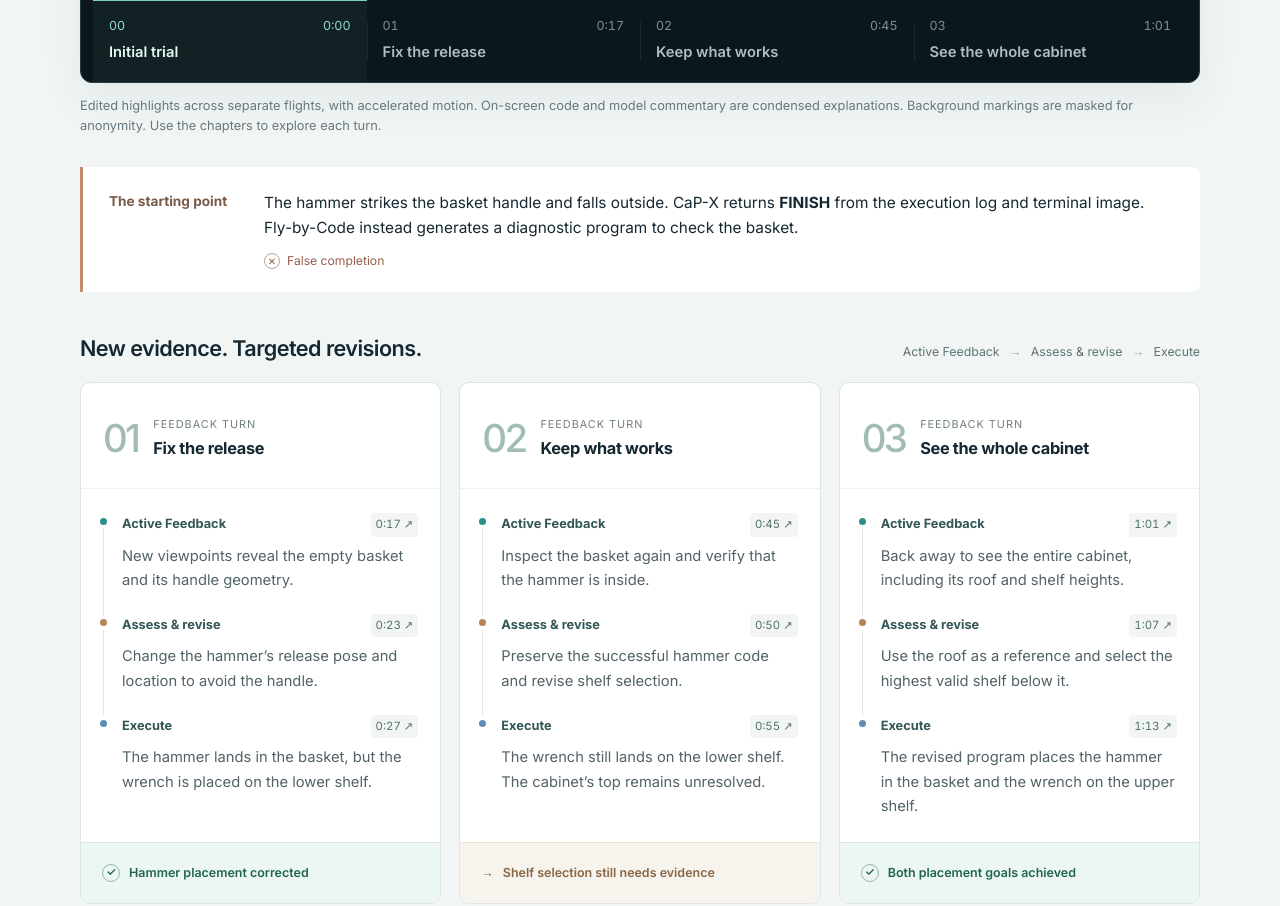
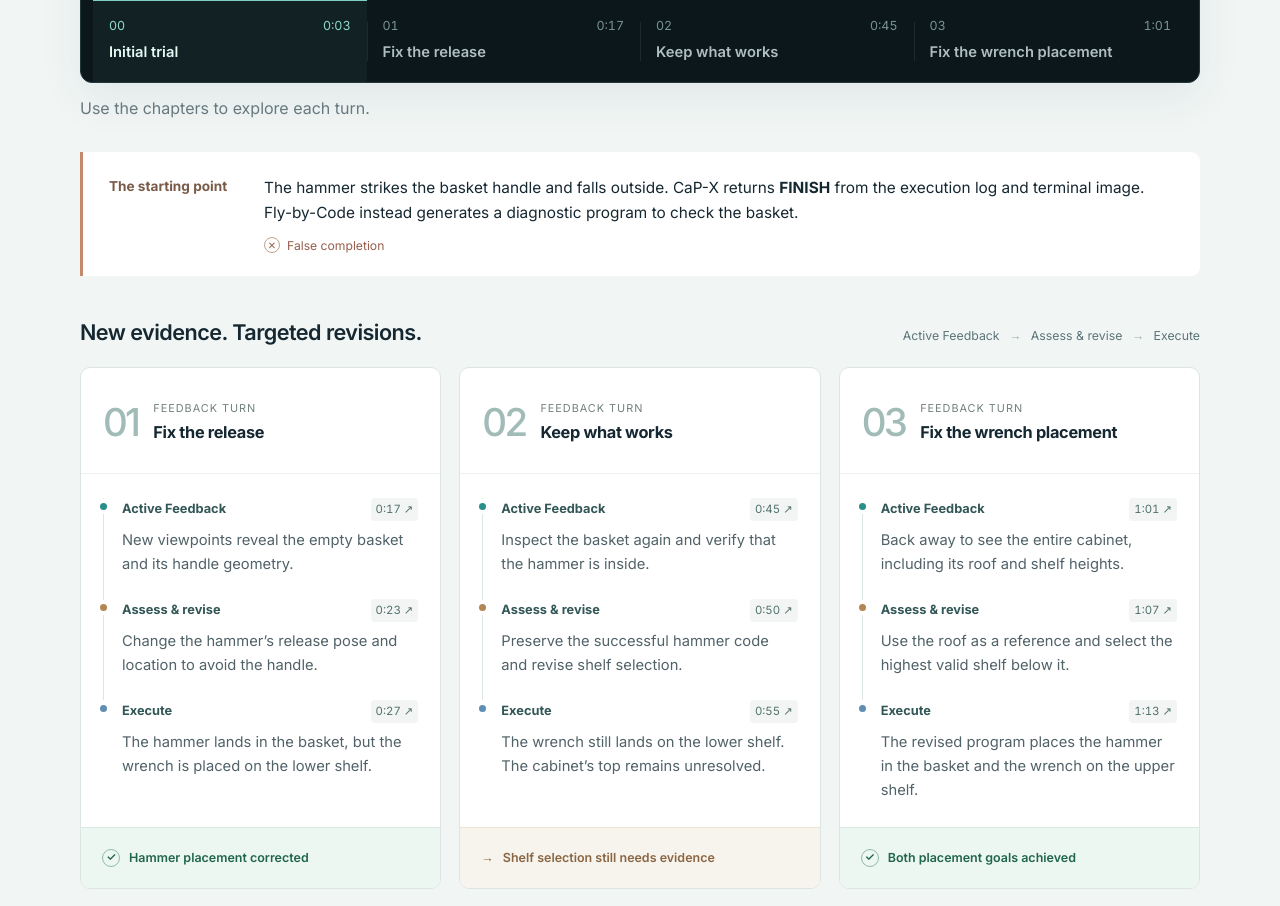
Before and after one commit to fbycode/flybycode, a plain HTML site: page index.html in a window 1280 px wide. Shown: the part 4868-5774 px from the top of the page. Drawn offline with Linux system fonts and the light colour scheme.

Commit message:
Refine real-world feedback chapter labels and guidance

```diff
--- a/index.html
+++ b/index.html
@@ -22,7 +22,7 @@
   <link rel="stylesheet" href="static/css/aspire.css?v=20261012-bibtex">
   <link rel="stylesheet" href="static/css/responsive.css?v=20261008-feedback6">
   <link rel="stylesheet" href="static/css/b1k.css?v=20261117b">
-  <link rel="stylesheet" href="static/css/real-feedback.css?v=20261117">
+  <link rel="stylesheet" href="static/css/real-feedback.css?v=20261118">
   <script src="static/js/flight.js?v=20261008-feedback6" type="module"></script>
   <noscript><style>[role="tabpanel"][hidden]{display:block!important}[role="tablist"],#hero-toggle{display:none}</style></noscript>
 </head>
@@ -152,13 +152,13 @@
           <button class="rwf-play" type="button" aria-label="Play the real-world feedback loop film" hidden><span aria-hidden="true">&#9654;</span><b>Watch the feedback loop</b><small>1:35 &nbsp; / &nbsp; Real robot</small></button>
         </div>
         <div class="rwf-chapters" aria-label="Jump to a feedback turn" hidden>
-          <button type="button" data-rwf-seek="0" data-rwf-chapter="0" aria-current="step"><span>00 <small>0:00</small></span><b>Initial trial</b></button>
+          <button type="button" data-rwf-seek="3.5" data-rwf-chapter="0" aria-current="step"><span>00 <small>0:03</small></span><b>Initial trial</b></button>
           <button type="button" data-rwf-seek="17.5" data-rwf-chapter="1"><span>01 <small>0:17</small></span><b>Fix the release</b></button>
           <button type="button" data-rwf-seek="45" data-rwf-chapter="2"><span>02 <small>0:45</small></span><b>Keep what works</b></button>
-          <button type="button" data-rwf-seek="61.5" data-rwf-chapter="3"><span>03 <small>1:01</small></span><b>See the whole cabinet</b></button>
+          <button type="button" data-rwf-seek="61.5" data-rwf-chapter="3"><span>03 <small>1:01</small></span><b>Fix the wrench placement</b></button>
         </div>
       </figure>
-      <p class="rwf-film-note" id="rwf-film-note">Edited highlights across separate flights, with accelerated motion. On-screen code and model commentary are condensed explanations. Background markings are masked for anonymity. Use the chapters to explore each turn.</p>
+      <p class="rwf-film-note" id="rwf-film-note">Use the chapters to explore each turn.</p>
 
       <div class="rwf-start">
         <span class="rwf-start-label">The starting point</span>
@@ -187,7 +187,7 @@
           <div class="rwf-outcome rwf-unresolved"><span aria-hidden="true">&#8594;</span> Shelf selection still needs evidence</div>
         </article>
         <article class="rwf-turn" data-rwf-turn="3" aria-labelledby="rwf-turn-3">
-          <header><span class="rwf-number">03</span><div><span class="rwf-turn-label">Feedback turn</span><h4 id="rwf-turn-3">See the whole cabinet</h4></div></header>
+          <header><span class="rwf-number">03</span><div><span class="rwf-turn-label">Feedback turn</span><h4 id="rwf-turn-3">Fix the wrench placement</h4></div></header>
           <ol class="rwf-steps">
             <li data-rwf-phase="inspect"><div class="rwf-step-label"><b>Active Feedback</b><button type="button" data-rwf-seek="61.5" aria-label="Watch turn 3 Active Feedback at 61 seconds" hidden>1:01 &#8599;</button></div><p>Back away to see the entire cabinet, including its roof and shelf heights.</p></li>
             <li data-rwf-phase="revise"><div class="rwf-step-label"><b>Assess &amp; revise</b><button type="button" data-rwf-seek="67.5" aria-label="Watch turn 3 program revision at 67 seconds" hidden>1:07 &#8599;</button></div><p>Use the roof as a reference and select the highest valid shelf below it.</p></li>
--- a/static/css/real-feedback.css
+++ b/static/css/real-feedback.css
@@ -24,7 +24,7 @@
 .rwf-chapters button:hover{background:#ffffff08;color:#fff}
 .rwf-chapters button[aria-current=step]{border-color:#80cfc4;color:#e6faf4;background:#89cfbd0d}
 .rwf-chapters button[aria-current=step]>span{color:#91d9cd}
-.rwf-section .rwf-film-note{margin:13px 0 0;color:#67787e;font-size:.8rem;line-height:1.6}
+.rwf-section .rwf-film-note{margin:13px 0 0;color:#67787e;font-size:1rem;line-height:1.6}
 .rwf-start{display:grid;grid-template-columns:130px 1fr;gap:4px 25px;margin:30px 0 43px;padding:23px 26px;border-left:3px solid #c18b6c;background:#fff;border-radius:0 9px 9px 0}
 .rwf-start-label{font-weight:650;font-size:.85rem;color:#7a5b48;padding-top:3px}
 .rwf-section .rwf-start p{margin:0;line-height:1.65;font-size:.96rem}
@@ -65,4 +65,5 @@
 .rwf-section .rwf-takeaway{font-size:.98rem;line-height:1.7;margin:23px 0 0;color:#345a5d;max-width:850px}
 @media(max-width:900px){.rwf-story-heading{align-items:flex-start;flex-direction:column;gap:8px}.rwf-turns{gap:12px}.rwf-turn header{padding:20px 16px;gap:10px}.rwf-steps{padding:21px 16px}.rwf-number{font-size:2rem}.rwf-step-label{flex-wrap:wrap;gap:4px}.rwf-outcome{padding:15px 16px}.rwf-result{align-items:flex-start;flex-direction:column}}
 @media(max-width:680px){.rwf-duration{display:none}.rwf-task{gap:7px 15px;font-size:.87rem;margin:20px 0 18px}.rwf-task strong{width:100%}.rwf-chapters{grid-template-columns:repeat(2,minmax(0,1fr));padding:0 5px}.rwf-chapters button{padding:13px 12px 15px}.rwf-chapters button>span{margin-bottom:6px}.rwf-chapters b{font-size:.85rem}.rwf-play{padding:15px 23px;min-width:205px;gap:7px}.rwf-play>span{width:35px;height:35px;font-size:16px}.rwf-play b{font-size:.85rem}.rwf-play small{font-size:.69rem}.rwf-start{grid-template-columns:1fr;gap:10px;margin:24px 0 32px;padding:20px}.rwf-false{grid-column:1}.rwf-turns{grid-template-columns:1fr;gap:19px}.rwf-turn header{min-height:0;padding:21px 23px;gap:18px}.rwf-turn h4{font-size:1.12rem}.rwf-number{font-size:2.5rem}.rwf-steps{padding:23px 25px}.rwf-step-label{flex-wrap:nowrap}.rwf-step-label b{font-size:.88rem}.rwf-section .rwf-steps p{font-size:1rem}.rwf-step-label button{font-size:.8rem;min-height:32px;padding:4px 8px}.rwf-outcome{padding:17px 24px;font-size:.85rem}.rwf-result{padding:24px;gap:20px}.rwf-result ul{gap:12px 20px}.rwf-section .rwf-result li{font-size:.8rem;white-space:normal}.rwf-section .rwf-film-note{font-size:.76rem}.rwf-result h3{font-size:1.3rem}}
+@media(max-width:680px){.rwf-section .rwf-film-note{font-size:.95rem}}
 @media(prefers-reduced-motion:reduce){.rwf-section *{transition:none!important;scroll-behavior:auto!important}}
```
